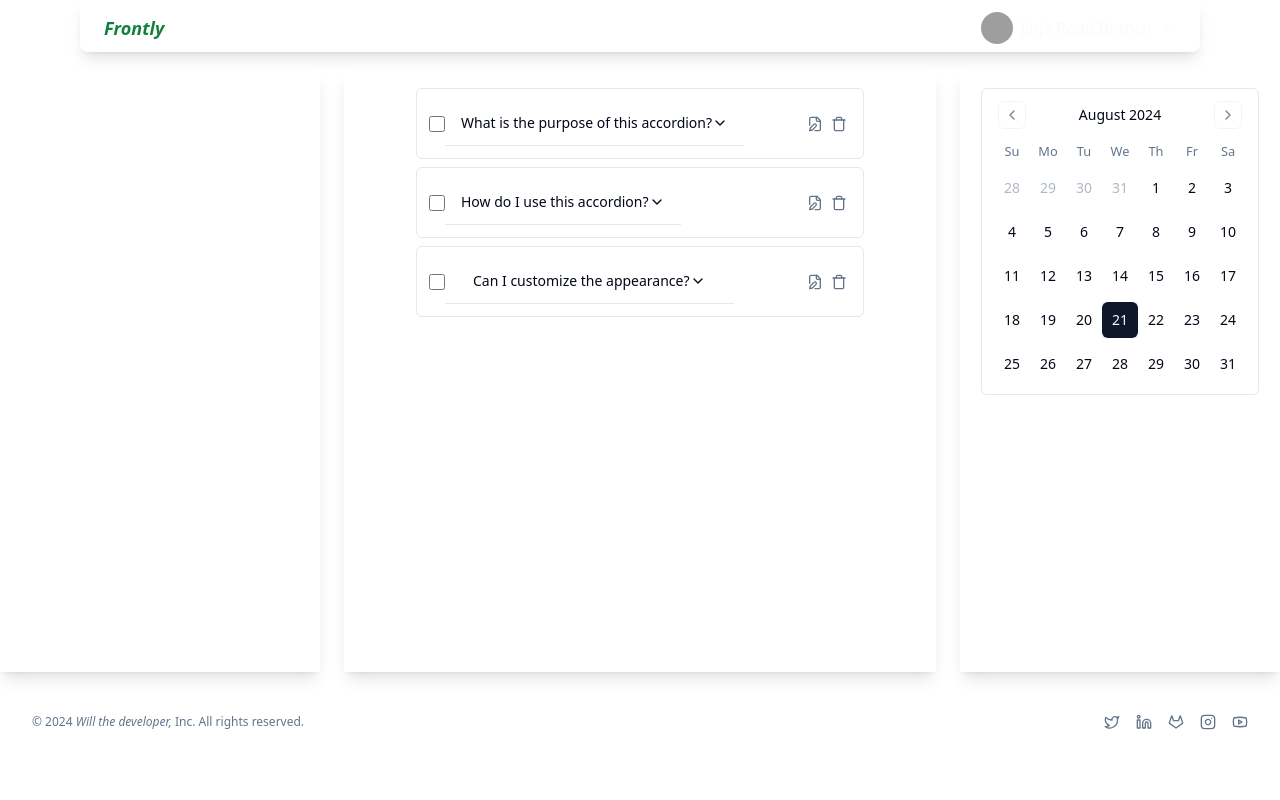
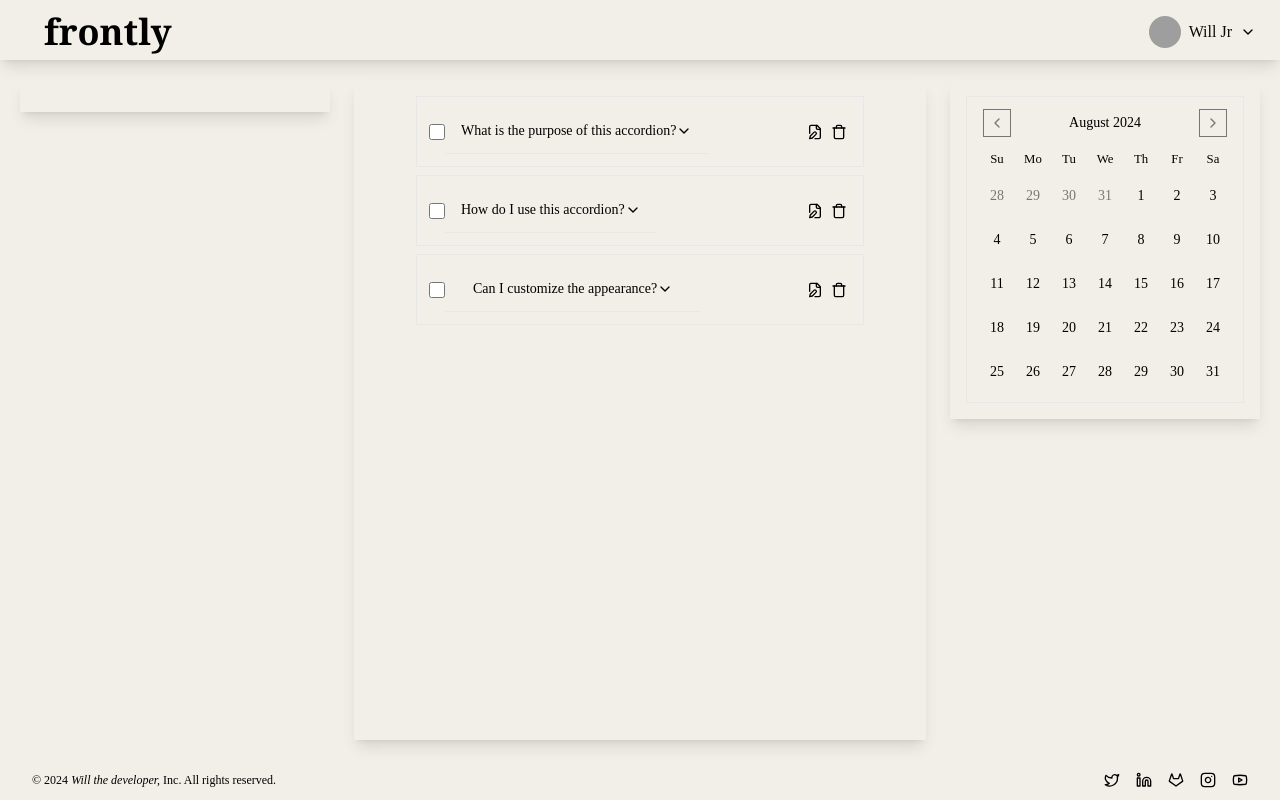
Before and after one commit to Will404jr/Frontly, a Next.js app: page / in a window 1280 px wide. Built offline with nearby package versions, Linux system fonts and the light colour scheme; grey boxes are pictures that could not be loaded.

Commit message:
Improved the layout

```diff
--- a/app/components/footer.tsx
+++ b/app/components/footer.tsx
@@ -9,7 +9,7 @@ import {
 
 export default function Footer() {
   return (
-    <footer className="bg-white py-2 md:py-3">
+    <footer className="bg-[#f1efe7] py-2 md:py-3">
       <div className="container flex items-center justify-between gap-2 md:gap-4">
         <div className="text-xs text-muted-foreground hover:text-foreground">
           © 2024 <i>Will the developer,</i> Inc. All rights reserved.
--- a/app/components/navbar.tsx
+++ b/app/components/navbar.tsx
@@ -8,16 +8,19 @@ import {
 } from "@/components/ui/dropdown-menu";
 import { Avatar, AvatarImage, AvatarFallback } from "@/components/ui/avatar";
 import { ChevronDownIcon, LogInIcon } from "./icons";
+import Image from "next/image";
+import logo from "../../public/logo.png";
 
 function Navbar() {
   return (
-    <header className="bg-white text-primary-foreground py-2 px-6 flex items-center justify-between shadow-lg max-w-[1300px] pt-3 mx-20 rounded-lg">
-      <span className="text-lg font-semibold text-green-700">
-        <i>Frontly</i>
+    <header className="bg-[#f1efe7] text-primary-foreground py-2 px-6 flex items-center justify-between shadow-lg pt-3 rounded-lg">
+      <span className="mx-5">
+        <h1 className="text-4xl font-black font-serif">frontly</h1>
       </span>
+      {/* <Image src={logo} alt="logo" width="200" height="150" /> */}
       <DropdownMenu>
         <DropdownMenuTrigger asChild>
-          <div className="flex items-center gap-2 cursor-pointer">
+          <div className="flex items-center gap-2 cursor-pointer text-black">
             <Avatar className="h-8 w-8">
               {" "}
               {/* Adjust avatar size here */}
@@ -27,7 +30,7 @@ function Navbar() {
               />
               <AvatarFallback>JD</AvatarFallback>
             </Avatar>
-            <span className="font-medium">Jinja Road Branch</span>
+            <span className="font-medium text-stone-950">Will Jr</span>
             <ChevronDownIcon className="h-4 w-4" />
           </div>
         </DropdownMenuTrigger>
--- a/app/globals.css
+++ b/app/globals.css
@@ -2,68 +2,6 @@
 @tailwind components;
 @tailwind utilities;
 
-@layer base {
-  :root {
-    --background: 0 0% 100%;
-    --foreground: 222.2 84% 4.9%;
-    --card: 0 0% 100%;
-    --card-foreground: 222.2 84% 4.9%;
-    --popover: 0 0% 100%;
-    --popover-foreground: 222.2 84% 4.9%;
-    --primary: 222.2 47.4% 11.2%;
-    --primary-foreground: 210 40% 98%;
-    --secondary: 210 40% 96.1%;
-    --secondary-foreground: 222.2 47.4% 11.2%;
-    --muted: 210 40% 96.1%;
-    --muted-foreground: 215.4 16.3% 46.9%;
-    --accent: 210 40% 96.1%;
-    --accent-foreground: 222.2 47.4% 11.2%;
-    --destructive: 0 84.2% 60.2%;
-    --destructive-foreground: 210 40% 98%;
-    --border: 214.3 31.8% 91.4%;
-    --input: 214.3 31.8% 91.4%;
-    --ring: 222.2 84% 4.9%;
-    --radius: 0.5rem;
-    --chart-1: 12 76% 61%;
-    --chart-2: 173 58% 39%;
-    --chart-3: 197 37% 24%;
-    --chart-4: 43 74% 66%;
-    --chart-5: 27 87% 67%;
-  }
-
-  .dark {
-    --background: 222.2 84% 4.9%;
-    --foreground: 210 40% 98%;
-    --card: 222.2 84% 4.9%;
-    --card-foreground: 210 40% 98%;
-    --popover: 222.2 84% 4.9%;
-    --popover-foreground: 210 40% 98%;
-    --primary: 210 40% 98%;
-    --primary-foreground: 222.2 47.4% 11.2%;
-    --secondary: 217.2 32.6% 17.5%;
-    --secondary-foreground: 210 40% 98%;
-    --muted: 217.2 32.6% 17.5%;
-    --muted-foreground: 215 20.2% 65.1%;
-    --accent: 217.2 32.6% 17.5%;
-    --accent-foreground: 210 40% 98%;
-    --destructive: 0 62.8% 30.6%;
-    --destructive-foreground: 210 40% 98%;
-    --border: 217.2 32.6% 17.5%;
-    --input: 217.2 32.6% 17.5%;
-    --ring: 212.7 26.8% 83.9%;
-    --chart-1: 220 70% 50%;
-    --chart-2: 160 60% 45%;
-    --chart-3: 30 80% 55%;
-    --chart-4: 280 65% 60%;
-    --chart-5: 340 75% 55%;
-  }
+body {
+  font-family: "Bookman Old Style", "Bahnschrift SemiBold SemiConden";
 }
-
-@layer base {
-  * {
-    @apply border-border;
-  }
-  body {
-    @apply bg-background text-foreground;
-  }
-}
--- a/app/layout.tsx
+++ b/app/layout.tsx
@@ -3,7 +3,6 @@ import { Inter } from "next/font/google";
 import "./globals.css";
 import { ThemeProvider } from "./components/theme-provider";
 import Navbar from "./components/navbar";
-import Footer from "./components/footer";
 
 const inter = Inter({ subsets: ["latin"] });
 
@@ -19,16 +18,14 @@ export default function RootLayout({
 }>) {
   return (
     <html lang="en">
-      <body>
+      <body className="flex flex-col min-h-screen">
         <ThemeProvider
           attribute="class"
           defaultTheme="system"
           enableSystem
           disableTransitionOnChange
         >
-          <Navbar />
-          {children}
-          <Footer />
+          <main className="flex-grow">{children}</main>
         </ThemeProvider>
       </body>
     </html>
--- a/app/page.tsx
+++ b/app/page.tsx
@@ -1,25 +1,32 @@
 import Accordian from "./components/accordian";
 import { CalendarDemo } from "./components/calender";
+import Footer from "./components/footer";
+import Navbar from "./components/navbar";
 import { ModeToggle } from "./components/theme-toggle";
 
 export default function Home() {
   return (
-    <main className="flex min-h-[650px] flex-col pt-5">
+    <main className="flex flex-col min-h-screen bg-[#f1efe7]">
+      <Navbar />
       {/* Content Area */}
-      <div className="flex w-full space-x-6">
-        <div className="flex flex-col w-1/4 h-[600px] p-4 shadow-lg">
+      <div className="flex flex-grow w-full space-x-6 p-5">
+        <div className="flex flex-col w-1/4 h-full p-4 shadow-lg">
           {/* Future component will go here */}
         </div>
 
-        <div className="flex flex-col items-center flex-grow h-[600px] p-4 shadow-lg">
-          <div className="w-full max-w-md">
+        {/* Second Column */}
+        <div className="flex flex-col items-center flex-grow p-4 shadow-lg">
+          <div className="w-full max-w-md h-full">
             <Accordian />
           </div>
         </div>
-        <div className="flex flex-col w-1/4 h-[600px] p-4 shadow-lg items-center">
+
+        {/* Third Column */}
+        <div className="flex flex-col w-1/4 h-full p-4 shadow-lg items-center">
           <CalendarDemo />
         </div>
       </div>
+      <Footer />
     </main>
   );
 }
--- a/tailwind.config.ts
+++ b/tailwind.config.ts
@@ -1,13 +1,13 @@
-import type { Config } from "tailwindcss"
+import type { Config } from "tailwindcss";
 
 const config = {
   darkMode: ["class"],
   content: [
-    './pages/**/*.{ts,tsx}',
-    './components/**/*.{ts,tsx}',
-    './app/**/*.{ts,tsx}',
-    './src/**/*.{ts,tsx}',
-	],
+    "./pages/**/*.{ts,tsx}",
+    "./components/**/*.{ts,tsx}",
+    "./app/**/*.{ts,tsx}",
+    "./src/**/*.{ts,tsx}",
+  ],
   prefix: "",
   theme: {
     container: {
@@ -52,6 +52,9 @@ const config = {
           DEFAULT: "hsl(var(--card))",
           foreground: "hsl(var(--card-foreground))",
         },
+        backgroundColor: {
+          "custom-white": "#f1efe7",
+        },
       },
       borderRadius: {
         lg: "var(--radius)",
@@ -75,6 +78,6 @@ const config = {
     },
   },
   plugins: [require("tailwindcss-animate")],
-} satisfies Config
+} satisfies Config;
 
-export default config
+export default config;
```
Also changed, not shown: public/logo.png (added).
